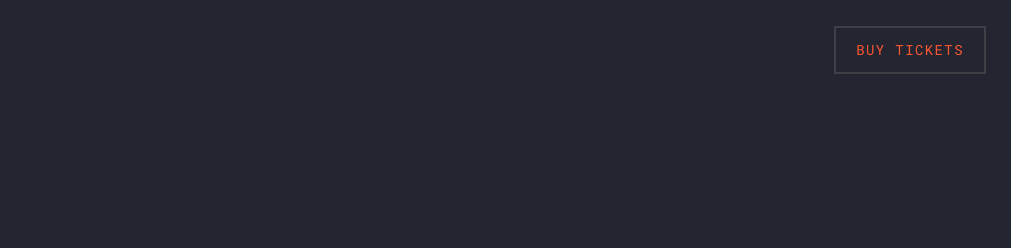
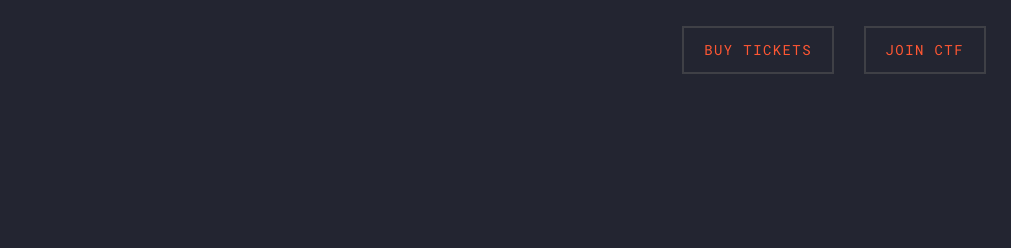
Before and after one commit to kruptos-club/breaksecv3, a plain HTML site: page index.html in a window 1280 px wide. Shown: the top 248 px of the page, 269-1280 px from the left. Drawn offline with nearby package versions, Linux system fonts and the light colour scheme; files that its build step writes are made by us from their sources.

Commit message:
Mobile menu

```diff
--- a/index.html
+++ b/index.html
@@ -44,6 +44,7 @@
               <ul class="site-menu js-clone-nav mx-auto d-none d-lg-block">
 
                 <li class="cta"><a href="https://www.townscript.com/e/breaksecv3">Buy Tickets</a></li>
+                <li class="cta"><a href="https://ctf.kruptos.club">Join CTF</a></li>
               </ul>
             </nav>
           </div>
```
